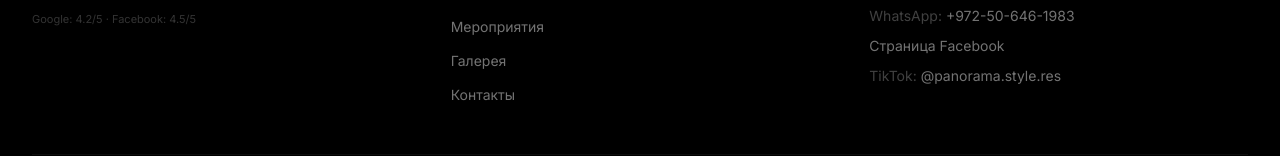
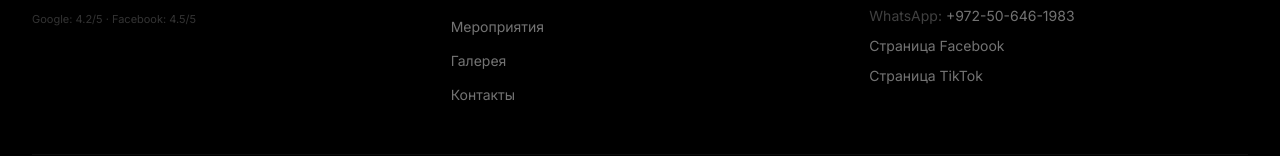
Before and after one commit to ediftw17/panorama-style-website, a Next.js app: page / in a window 1280 px wide. Shown: the part 4720-4876 px from the top of the page. Built offline with nearby package versions, Linux system fonts and the light colour scheme.

Commit message:
footer: match TikTok label style to Facebook

```diff
--- a/components/Footer.tsx
+++ b/components/Footer.tsx
@@ -100,7 +100,7 @@ export default function Footer() {
                 rel="noopener noreferrer"
                 className="block text-white/45 hover:text-gold transition-colors"
               >
-                <span className="text-white/25">TikTok:</span> @panorama.style.res
+                {lang === 'he' ? 'עמוד טיקטוק' : lang === 'en' ? 'TikTok Page' : 'Страница TikTok'}
               </a>
             </div>
           </div>
```
